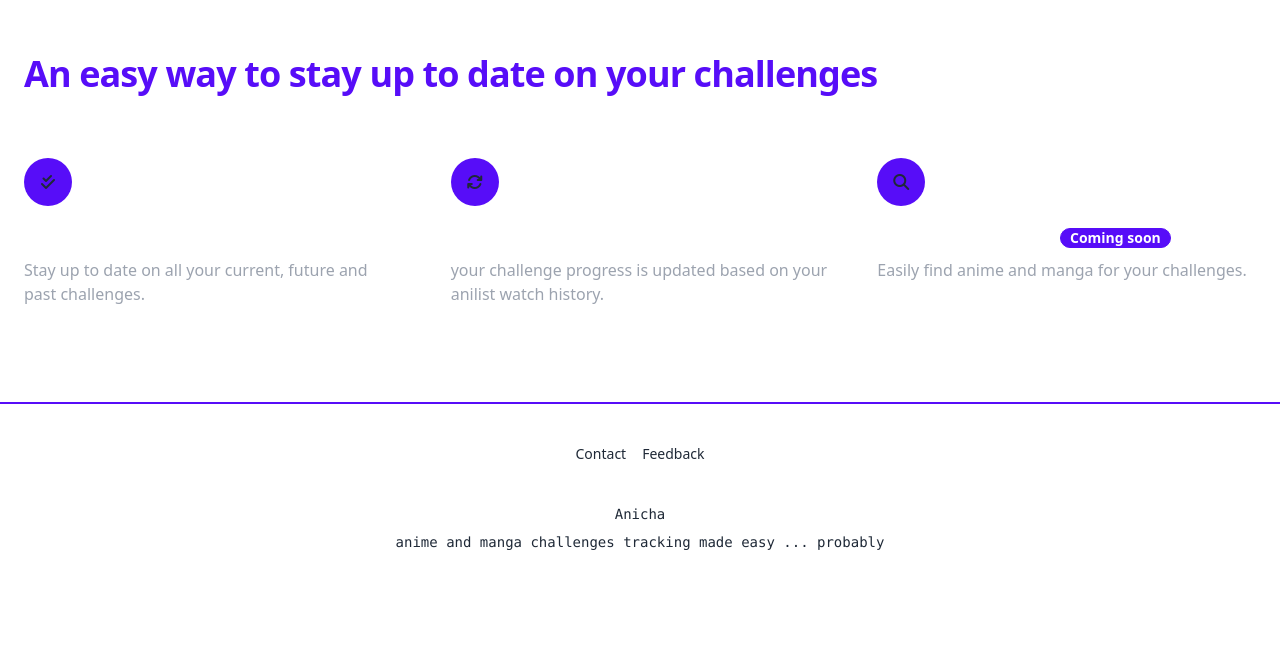
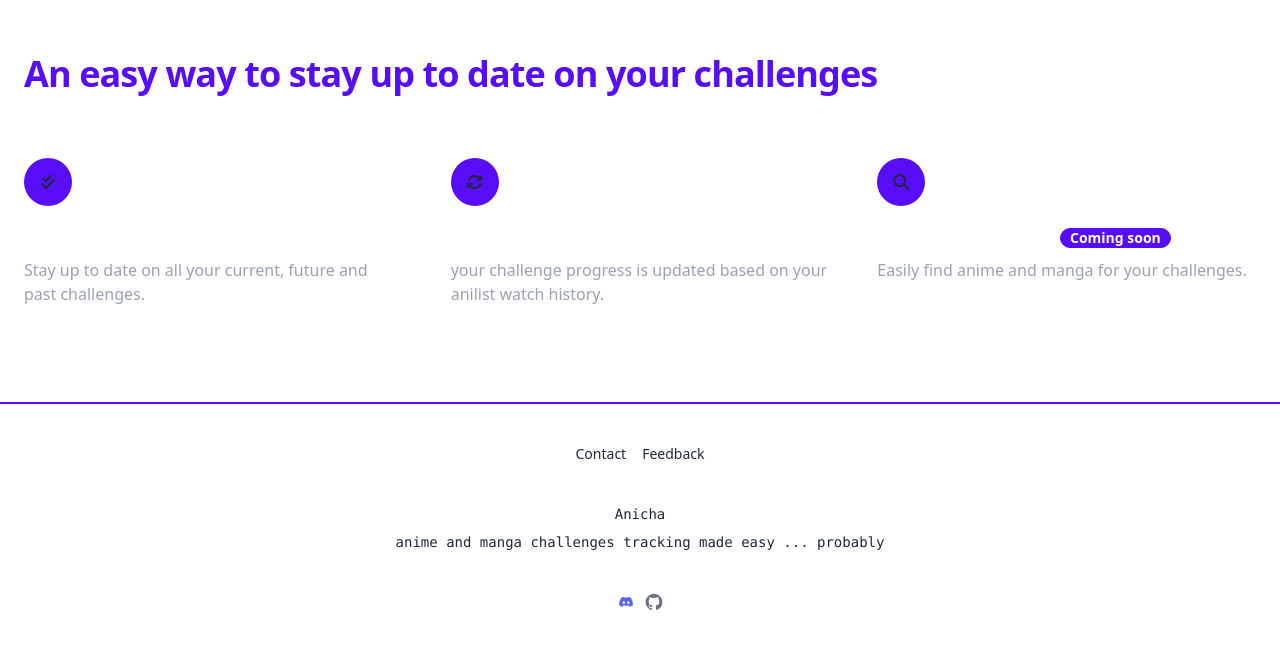
Before and after one commit to dxbh0517/anicha, a Vue app: page / in a window 1280 px wide. Shown: the part 850-1498 px from the top of the page. Before the commit the page ends 1474 px from the top, so only its background shows below. Built offline with nearby package versions, Linux system fonts and the light colour scheme; no server answers.

Commit message:
footer update

```diff
--- a/src/components/footer.vue
+++ b/src/components/footer.vue
@@ -13,6 +13,19 @@
           anime and manga challenges tracking made easy ... probably
         </p>
       </div>
+      <div class="sm:flex sm:items-center sm:justify-between">
+        <a href="https://discord.gg/QVWxBha2" class="text-gray-500 hover:text-gray-900 dark:hover:text-white">
+          <svg class="w-5 h-5" viewBox="0 0 32 32" fill="none" xmlns="http://www.w3.org/2000/svg">
+            <path d="M2 11.6C2 8.23969 2 6.55953 2.65396 5.27606C3.2292 4.14708 4.14708 3.2292 5.27606 2.65396C6.55953 2 8.23969 2 11.6 2H20.4C23.7603 2 25.4405 2 26.7239 2.65396C27.8529 3.2292 28.7708 4.14708 29.346 5.27606C30 6.55953 30 8.23969 30 11.6V20.4C30 23.7603 30 25.4405 29.346 26.7239C28.7708 27.8529 27.8529 28.7708 26.7239 29.346C25.4405 30 23.7603 30 20.4 30H11.6C8.23969 30 6.55953 30 5.27606 29.346C4.14708 28.7708 3.2292 27.8529 2.65396 26.7239C2 25.4405 2 23.7603 2 20.4V11.6Z" fill="white"/>
+            <path d="M23.6361 9.33998C22.212 8.71399 20.6892 8.25903 19.0973 8C18.9018 8.33209 18.6734 8.77875 18.5159 9.13408C16.8236 8.89498 15.1469 8.89498 13.4857 9.13408C13.3283 8.77875 13.0946 8.33209 12.8974 8C11.3037 8.25903 9.77927 8.71565 8.35518 9.3433C5.48276 13.4213 4.70409 17.3981 5.09342 21.3184C6.99856 22.6551 8.84487 23.467 10.66 23.9983C11.1082 23.4189 11.5079 22.8029 11.8523 22.1536C11.1964 21.9195 10.5683 21.6306 9.9748 21.2951C10.1323 21.1856 10.2863 21.071 10.4351 20.9531C14.0551 22.5438 17.9881 22.5438 21.5649 20.9531C21.7154 21.071 21.8694 21.1856 22.0251 21.2951C21.4299 21.6322 20.8 21.9211 20.1442 22.1553C20.4885 22.8029 20.8865 23.4205 21.3364 24C23.1533 23.4687 25.0013 22.6567 26.9065 21.3184C27.3633 16.7738 26.1261 12.8335 23.6361 9.33998ZM12.3454 18.9075C11.2587 18.9075 10.3676 17.9543 10.3676 16.7937C10.3676 15.6331 11.2397 14.6783 12.3454 14.6783C13.4511 14.6783 14.3422 15.6314 14.3232 16.7937C14.325 17.9543 13.4511 18.9075 12.3454 18.9075ZM19.6545 18.9075C18.5678 18.9075 17.6767 17.9543 17.6767 16.7937C17.6767 15.6331 18.5488 14.6783 19.6545 14.6783C20.7602 14.6783 21.6514 15.6314 21.6323 16.7937C21.6323 17.9543 20.7602 18.9075 19.6545 18.9075Z" fill="#5865F2"/>
+          </svg>
+          <span class="sr-only">Twitter page</span>
+        </a>
+        <a href="https://github.com/omar9901/anicha" class="text-gray-500 hover:text-gray-900 dark:hover:text-white">
+          <svg class="w-5 h-5" fill="currentColor" viewBox="0 0 24 24" aria-hidden="true"><path fill-rule="evenodd" d="M12 2C6.477 2 2 6.484 2 12.017c0 4.425 2.865 8.18 6.839 9.504.5.092.682-.217.682-.483 0-.237-.008-.868-.013-1.703-2.782.605-3.369-1.343-3.369-1.343-.454-1.158-1.11-1.466-1.11-1.466-.908-.62.069-.608.069-.608 1.003.07 1.531 1.032 1.531 1.032.892 1.53 2.341 1.088 2.91.832.092-.647.35-1.088.636-1.338-2.22-.253-4.555-1.113-4.555-4.951 0-1.093.39-1.988 1.029-2.688-.103-.253-.446-1.272.098-2.65 0 0 .84-.27 2.75 1.026A9.564 9.564 0 0112 6.844c.85.004 1.705.115 2.504.337 1.909-1.296 2.747-1.027 2.747-1.027.546 1.379.202 2.398.1 2.651.64.7 1.028 1.595 1.028 2.688 0 3.848-2.339 4.695-4.566 4.943.359.309.678.92.678 1.855 0 1.338-.012 2.419-.012 2.747 0 .268.18.58.688.482A10.019 10.019 0 0022 12.017C22 6.484 17.522 2 12 2z" clip-rule="evenodd" /></svg>
+          <span class="sr-only">GitHub repo</span>
+        </a>
+      </div>
     </footer>
   </div>
 </template>
```
